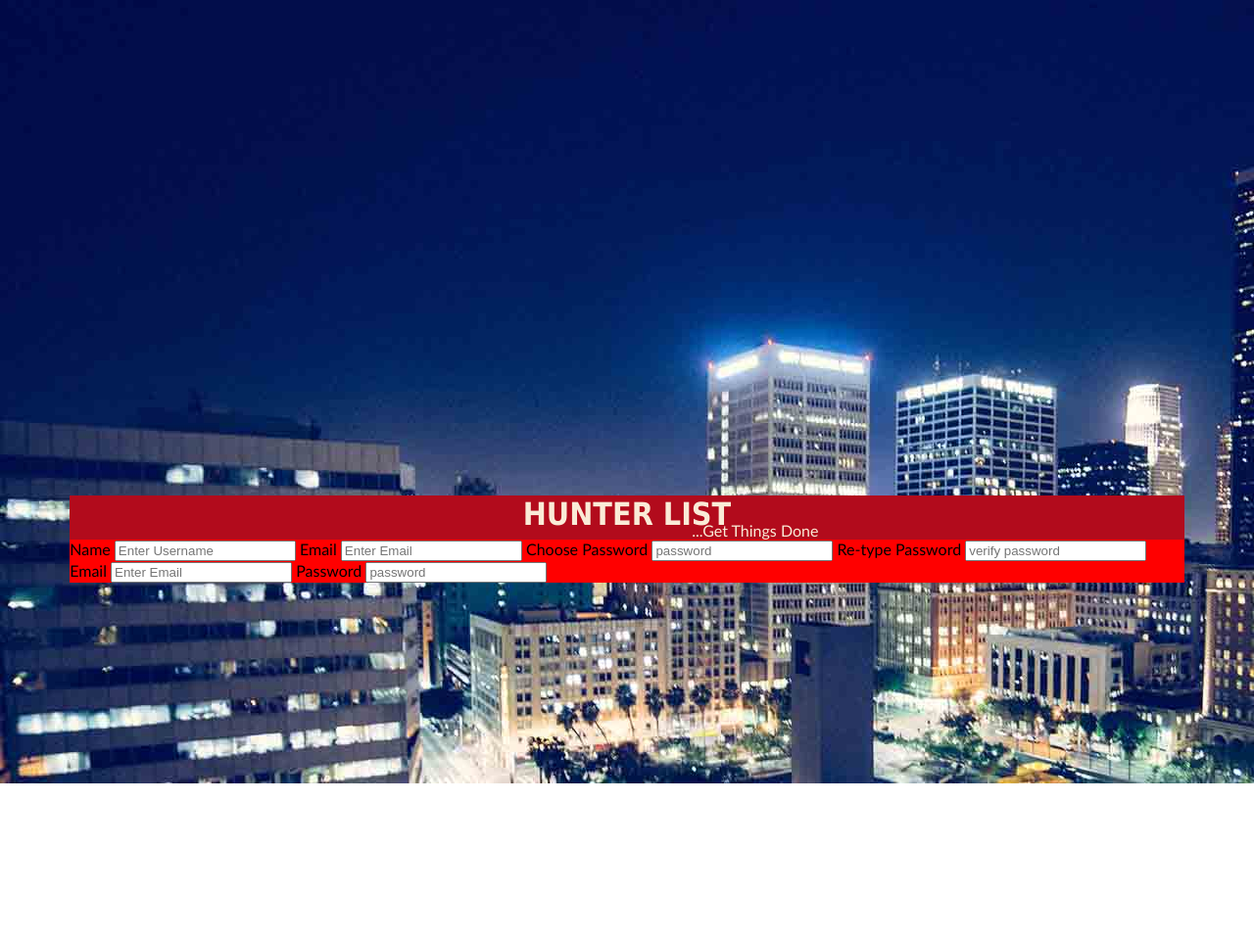
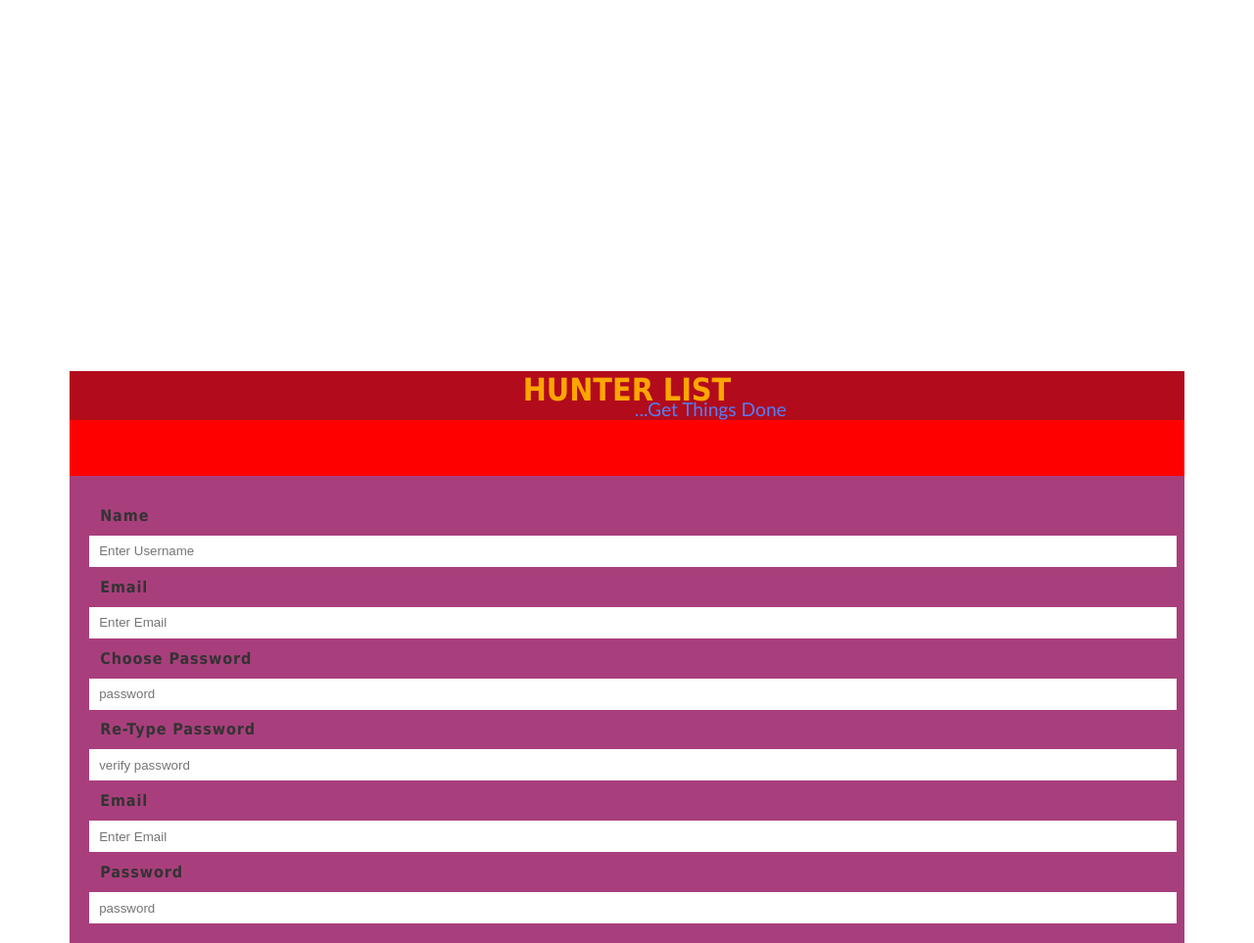
Before and after one commit to innocent-blush/Hunter-List, a plain HTML site: page index.html in a window 1280 px wide. Shown: the whole page at 98% size. Before the commit the page ends 800 px from the top, so only its background shows below. Drawn offline with Linux system fonts and the light colour scheme.

Commit message:
more style added

```diff
--- a/css/style.css
+++ b/css/style.css
@@ -1,7 +1,7 @@
 
 html {
     background-color:white;
-    background-image: url(bg11.jpg);
+    /* background-image: url(bg11.jpg); */
     font-family:  'Gill Sans', 'Gill Sans MT', Calibri, 'Trebuchet MS', sans-serif;
 
 }
@@ -9,14 +9,17 @@ html {
 .container {
     margin-left: auto;
     margin-right: auto;
-    margin-top: 40%;
+    margin-top: 30%;
     margin-bottom: 0%;
     /* background-color: blue; */
     width: 90%;
 }
 
 #header {
-   background-color: rgba(3, 38, 92, 0.3) ;
+   background-color: rgba(3, 38, 92, 0.3);
+   margin-left: auto ;
+   margin-right: auto;
+   margin-bottom: 5%;
    text-align: center;
    color: rgba(250,235,215,1);
 
@@ -29,14 +32,38 @@ html {
     margin-bottom: -1%;
     font-family: tahoma,calibri;
     font-size: 2em;
-    color:
-
+    color: rgb(255, 165, 0);
 
 }
 
 #header p {
     margin: 0;
-    padding-left: 23%;
+    padding-left: 15%;
+    font-size: 1.2em;
+    color: rgb(82, 127, 248);
+}
+
+#formArea {
+    background-color: rgba(82, 127, 248, 0.5);
+    min-height: 400px;
+    padding: 20px;
+}
+
+.formLabel {
+    display: block;
+    text-transform: capitalize;
+    font-weight: 600;
+    font-family: tahoma;
+    letter-spacing: 0.9px;
+    color: #333333;
+    padding: 1%;
+}
+
+#formArea input {
+    width: 100%;
+    height: 30px;
+    border: none;
+    padding-left: 10px;
 }
 
 
--- a/index.html
+++ b/index.html
@@ -19,22 +19,22 @@
 
                 <div id="signUp">
                     <form id="signUpForm">
-                        <label for="userName" class="signUpLabel">Name</label>
+                        <label for="userName" class="formLabel">Name</label>
                         <input name="userName" type="text" id="userName" max=20 min=3 placeholder="Enter Username">
-                        <label for="userEmail" class="signUpLabel">Email</label>
+                        <label for="userEmail" class="formLabel">Email</label>
                         <input name="userEmail" type="email" id="userEmail" placeholder="Enter Email">
-                        <label for="password" class="signUpLabel">Choose Password</label>
+                        <label for="password" class="formLabel">Choose Password</label>
                         <input name="password" type="password" id="password" max=20 min=3 placeholder="password">
-                        <label for="password2" class="signUpLabel">Re-type Password</label>
+                        <label for="password2" class="formLabel">Re-type Password</label>
                         <input type="password" id="password2" max=20 min=3 placeholder="verify password">
 
                     </form>
                 </div>
                 <div id="logIn">
                     <form id="logInForm">
-                        <label for="userEmail" class="signUpLabel">Email</label>
+                        <label for="userEmail" class="formLabel">Email</label>
                         <input name="userEmail" type="email" id="userEmail" placeholder="Enter Email">
-                        <label for="password" class="signUpLabel">Password</label>
+                        <label for="password" class="formLabel">Password</label>
                         <input name="password" type="password" id="password" max=20 min=3 placeholder="password">
                     </form>
                 </div>
```
